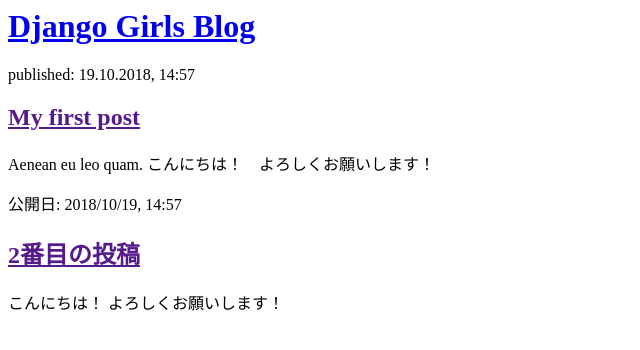
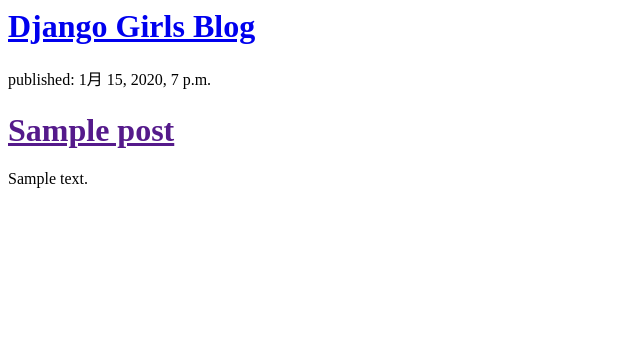
Before and after one commit to robominiscrew/my-first-blog, a Django app: template blog/templates/blog/post_list.html in a window 1280 px wide. Shown: the top 350 px of the page, without its empty margins (0-640 px from the left). Run offline with Django 3.2, Linux system fonts and the light colour scheme; the template is opened without the code that fills it: values that come from a table or form of the project are taken from there, others are empty; tables that the repository leaves empty hold one stand-in row (values such as "Sample post").

Commit message:
Modified templates to display post database.

```diff
--- a/blog/models.py
+++ b/blog/models.py
@@ -5,7 +5,7 @@
 class Post(models.Model):
     author = models.ForeignKey('auth.User', on_delete=models.PROTECT)
     title = models.CharField(max_length=200)
-    test = models.TextField()
+    text = models.TextField()
     created_date = models.DateTimeField(default=timezone.now)
     published_date = models.DateTimeField(blank=True, null=True)
 
--- a/blog/templates/blog/post_list.html
+++ b/blog/templates/blog/post_list.html
@@ -7,16 +7,13 @@
             <h1><a href="/">Django Girls Blog</a></h1>
         </div>
 
-        <div>
-            <p>published: 19.10.2018, 14:57</p>
-            <h2><a href="">My first post</a></h2>
-            <p>Aenean eu leo quam. こんにちは！　よろしくお願いします！ </p>
-        </div>
+        {% for post in posts %}
+            <div>
+                <p>published: {{ post.published_date }}</p>
+                <h1><a href="">{{ post.title }}</a></h1>
+                <p>{{ post.text|linebreaksbr }}</p>
+            </div>
+        {% endfor %}
 
-        <div>
-            <p>公開日: 2018/10/19, 14:57</p>
-            <h2><a href="">2番目の投稿</a></h2>
-            <p>こんにちは！ よろしくお願いします！</p>
-        </div>
     </body>
 </html>
--- a/blog/views.py
+++ b/blog/views.py
@@ -1,5 +1,8 @@
 from django.shortcuts import render
+from django.utils import timezone
+from .models import Post
 
 # Create your views here.
 def post_list(request):
-    return render(request, 'blog/post_list.html', {})
+    posts = Post.objects.filter(published_date__lte=timezone.now()).order_by('published_date')
+    return render(request, 'blog/post_list.html', {'posts': posts})
```
Also changed, not shown: blog/migrations/0002_auto_20181019_1549.py (added).
